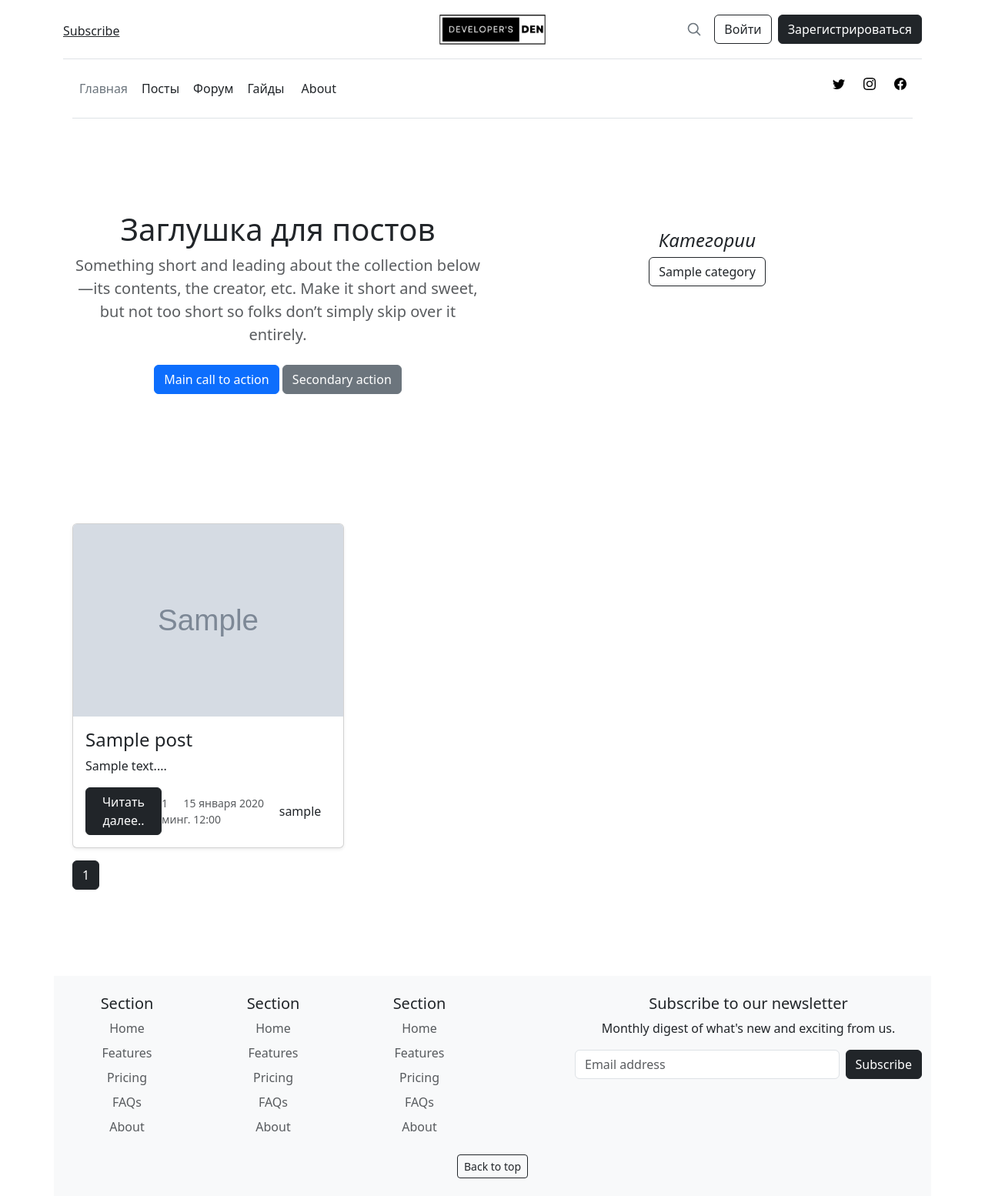
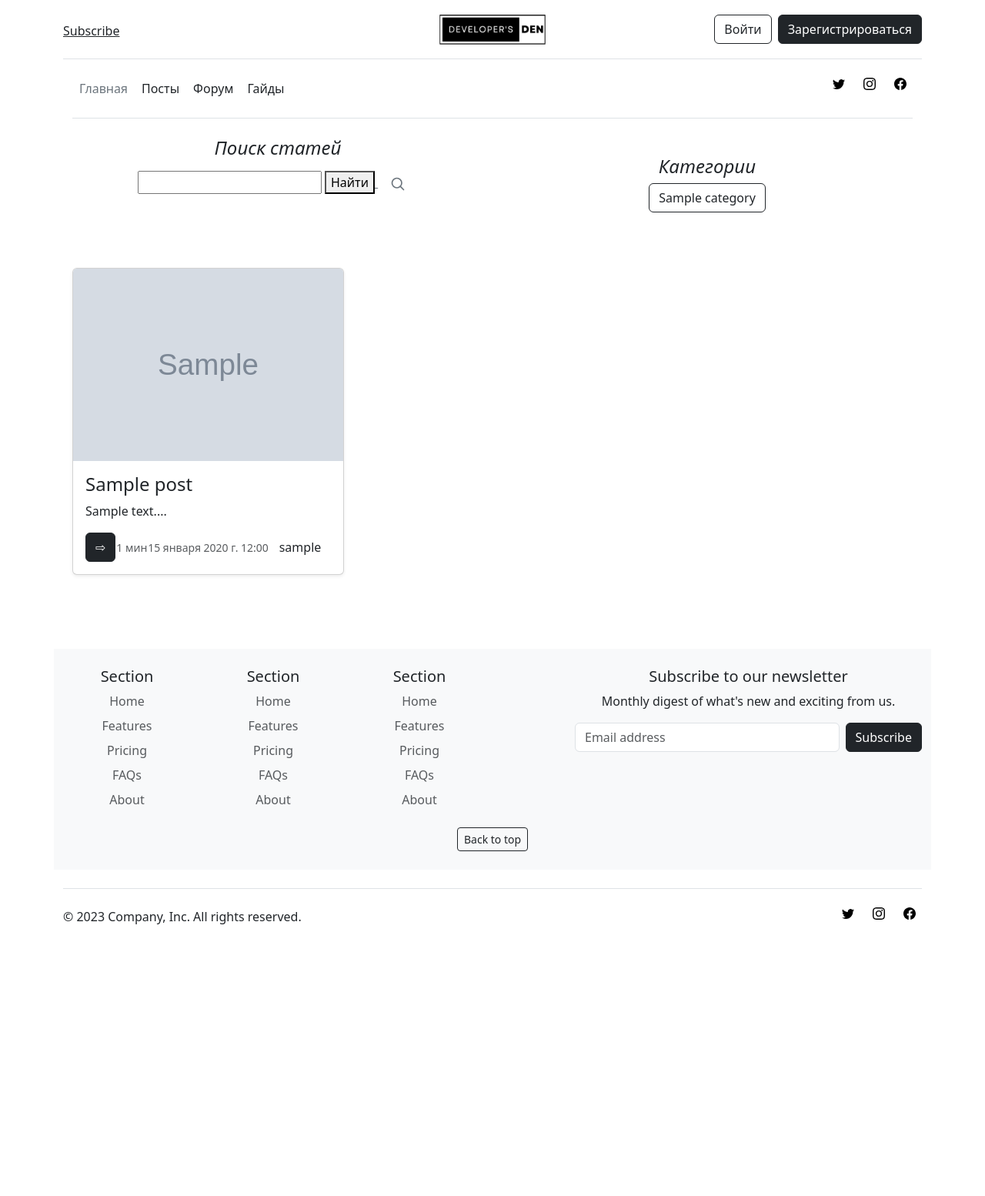
Before and after one commit to V1P7/BlogForDeveloper, a Django app: page /posts/ in a window 1280 px wide. Shown: the top 1554 px of the page at 77% size. After the commit the page ends 1201 px from the top, so only its background shows below. Run offline with Django 4.2, Linux system fonts and the light colour scheme; tables that the repository leaves empty hold one stand-in row (values such as "Sample post"); grey boxes marked "Sample" are stand-in pictures.

Commit message:
Delete pagination add search posts

```diff
--- a/Blog/forms.py
+++ b/Blog/forms.py
@@ -11,3 +11,6 @@ class RegistrationForm(UserCreationForm):
 	class Meta:
 		model = User
 		fields = ['email', 'username', 'password1', 'password2']
+
+class PostSearchForm(forms.Form):
+	search_query = forms.CharField(label = '', max_length = 100)
--- a/Blog/views.py
+++ b/Blog/views.py
@@ -7,8 +7,9 @@ from django.contrib.auth.decorators import login_required
 from django.core.paginator import Paginator
 from django.urls import reverse_lazy
 from django.views.generic import CreateView
+from django.db import models
 
-from .forms import RegistrationForm
+from .forms import RegistrationForm, PostSearchForm
 from .models import Post, Category
 
 @login_required
@@ -20,16 +21,23 @@ def index(request):
 	return render(request, 'Blog/Main/index.html', context)
 
 def posts(request):
-	title = 'Заглушка для постов'
+	form = PostSearchForm()
 	posts = Post.objects.all()
 	categories = Category.objects.all()
-	paginator = Paginator(posts, 6) # Показывать по 6 объектов на странице
+	paginator = Paginator(posts, 6)  # Показывать по 6 объектов на странице
+	title = 'Поиск статей'
+	# page_number = request.GET.get('page')
+	# page_obj = paginator.get_page(page_number)
 
-	page_number = request.GET.get('page')
-	page_obj = paginator.get_page(page_number)
-
-	context = {'title': title, 'page_obj': page_obj, 'categories': categories}
-
+	if 'search_query' in request.GET:
+		search_query = request.GET.get('search_query')
+		# Выполните поиск по заголовку и содержимому
+		posts = Post.objects.filter(
+			models.Q(title__icontains = search_query) | models.Q(content__icontains = search_query)
+		)
+	# снять коммент когда придумаю как починить пагинацию
+	# context = {'title': title, 'page_obj': page_obj, 'categories': categories, 'posts': posts, 'form': form}
+	context = {'title': title, 'categories': categories, 'posts': posts, 'form': form}
 	return render(request, 'Blog/Info/posts.html', context)
 
 def forum(request):
--- a/templates/Blog/Additional/category_posts.html
+++ b/templates/Blog/Additional/category_posts.html
@@ -17,7 +17,7 @@
                         </div>
                     <small class="text-body-secondary">{{ post.read_time }} мин</small>
                     <small class="text-body-secondary">{{ post.publish_date }}</small>
-                    <small class="text-body-secondary"><a class="btn" type="button" href="{% url 'user_posts'%}" >{{ post.author }}</a></small>
+                    <small class="text-body-secondary"><a class="btn" type="button" href="{% url 'user_posts' user_id=post.author.id %}" >{{ post.author.username }}</a></small>
               </div>
             </div>
           </div>
--- a/templates/Blog/Info/posts.html
+++ b/templates/Blog/Info/posts.html
@@ -1,16 +1,22 @@
 {% extends 'Blog/Main/base.html' %}
 
 {% block content %}
-  <section class="py-5 text-center container">
-    <div class="row py-lg-5">
-        <div class="col-lg-6 col-md-8 mx-auto">
-            <h1 class="fw-light">{{ title }}</h1>
-            <p class="lead text-body-secondary">Something short and leading about the collection below—its contents, the creator, etc. Make it short and sweet, but not too short so folks don’t simply skip over it entirely.</p><p>
-            <a href="#" class="btn btn-primary my-2">Main call to action</a>
-            <a href="#" class="btn btn-secondary my-2">Secondary action</a>
+
+  <section class="text-center container">
+    <div class="row">
+
+        <div class="col-lg-6 mx-auto">
+            <h4 class="fst-italic">{{ title }}</h4>
+            <p class="lead text-body-secondary"></p>
+            <p>
+            <form method="GET">
+                    {{ form }}<a class="link-secondary" href="#" aria-label="Search"><button type="submit">Найти</button>
+                <svg xmlns="http://www.w3.org/2000/svg" width="20" height="20" fill="none" stroke="currentColor" stroke-linecap="round" stroke-linejoin="round" stroke-width="2" class="mx-3" role="img" viewBox="0 0 24 24"><title>Search</title><circle cx="10.5" cy="10.5" r="7.5"/><path d="M21 21l-5.2-5.2"/></svg></a>
+            </form>
             </p>
         </div>
-        <div class="col-lg-6 col-md-8 mx-auto">
+
+        <div class="col-lg-6">
             <div class="p-4">
                 <h4 class="fst-italic">Категории</h4>
                     <ol class="list-unstyled mb-0">
@@ -19,13 +25,20 @@
                 {% endfor %}
                     </ol>
             </div>
-        </div>
+        <div>
+
     </div>
+
 </section>
+
+    {% if posts %}
+
   <div class="album py-5">
     <div class="container">
+
       <div class="row row-cols-1 row-cols-sm-2 row-cols-md-3 g-3">
-          {% for post in page_obj %}
+
+          {% for post in posts %}
         <div class="col">
           <div class="card shadow-sm">
             <img class="bd-placeholder-img card-img-top" src="{{ post.photo.url }}" width="100%" height="250" alt="Placeholder: Thumbnail">
@@ -34,8 +47,7 @@
               <p class="card-text">{{ post.content | slice:":100"}}...</p>
               <div class="d-flex justify-content-between align-items-center">
                 <div class="btn-group">
-                  <a class="btn btn-dark" type="button" href="{% url 'post_detail' slug=post.slug %}" >Читать далее..</a>
-
+                  <a class="btn btn-dark" type="button" href="{% url 'post_detail' slug=post.slug %}" >⇨</a>
                 </div>
                     <small class="text-body-secondary">{{ post.read_time }} мин</small>
                     <small class="text-body-secondary">{{ post.publish_date }}</small>
@@ -45,19 +57,28 @@
           </div>
         </div>
           {% endfor %}
+
       </div>
-    </div>
-        <nav class="my-3 text-center container"  aria-label="...">
-            <ul class="pagination">
-                {% if page_obj.has_previous %}
-                   <li class="page-item"><a class="btn btn-outline-dark"  href="?page={{ page_obj.previous_page_number }}">Предыдущая</a></li>
-                {% endif %}
-                    <li class="page-item active" aria-current="page"><span class="btn btn-dark">{{ page_obj.number }}</span></li>
-                {% if page_obj.has_next %}
-                    <li class="page-item"><a class="btn btn-outline-dark" href="?page={{ page_obj.next_page_number }}">Следующая</a></li>
-                {% endif %}
-            </ul>
-        </nav>
+
     </div>
 
+  </div>
+{% else %}
+    {% if 'search_query' in request.GET %}
+        <p>По вашему запросу ничего не найдено.</p>
+    {% endif %}
+{% endif %}
+
+{#        <nav class="my-3 text-center container"  aria-label="...">#}
+{#            <ul class="pagination">#}
+{#                {% if page_obj.has_previous %}#}
+{#                   <li class="page-item"><a class="btn btn-outline-dark"  href="?page={{ page_obj.previous_page_number }}">Предыдущая</a></li>#}
+{#                {% endif %}#}
+{#                    <li class="page-item active" aria-current="page"><span class="btn btn-dark">{{ page_obj.number }}</span></li>#}
+{#                {% if page_obj.has_next %}#}
+{#                    <li class="page-item"><a class="btn btn-outline-dark" href="?page={{ page_obj.next_page_number }}">Следующая</a></li>#}
+{#                {% endif %}#}
+{#            </ul>#}
+{#        </nav>#}
+    </div>
 {% endblock %}
--- a/templates/Blog/Main/base.html
+++ b/templates/Blog/Main/base.html
@@ -113,9 +113,6 @@
                 <img src="{% static 'media/logo.png' %}" alt="Логотип" width="40%" height="50%"></a>
         </div>
         <div class="col-4 d-flex justify-content-end align-items-center">
-            <a class="link-secondary" href="#" aria-label="Search">
-            <svg xmlns="http://www.w3.org/2000/svg" width="20" height="20" fill="none" stroke="currentColor" stroke-linecap="round" stroke-linejoin="round" stroke-width="2" class="mx-3" role="img" viewBox="0 0 24 24"><title>Search</title><circle cx="10.5" cy="10.5" r="7.5"/><path d="M21 21l-5.2-5.2"/></svg>
-            </a>
             {% if user.is_authenticated %}
   <!-- Имя пользователя и кнопка выхода -->
             <span>Привет, {{ user.username }}!</span>
@@ -137,7 +134,6 @@
         <li><a href="{% url 'posts' %}" class="btn btn-outline px-2">Посты</a></li>
         <li><a href="{% url 'forum' %}" class="btn btn-outline px-2">Форум</a></li>
         <li><a href="{% url 'guides' %}" class="btn btn-outline px-2">Гайды</a></li>
-        <li><a href="#" class="btn btn-outline">About</a></li>
     </ul>
     <ul class="list-unstyled d-flex my-2">
             <li class="ms-3"><a class="link-body-emphasis" href="#"><svg class="bi" width="24" height="24"><path d="M5.026 15c6.038 0 9.341-5.003 9.341-9.334 0-.14 0-.282-.006-.422A6.685 6.685 0 0 0 16 3.542a6.658 6.658 0 0 1-1.889.518 3.301 3.301 0 0 0 1.447-1.817 6.533 6.533 0 0 1-2.087.793A3.286 3.286 0 0 0 7.875 6.03a9.325 9.325 0 0 1-6.767-3.429 3.289 3.289 0 0 0 1.018 4.382A3.323 3.323 0 0 1 .64 6.575v.045a3.288 3.288 0 0 0 2.632 3.218 3.203 3.203 0 0 1-.865.115 3.23 3.23 0 0 1-.614-.057 3.283 3.283 0 0 0 3.067 2.277A6.588 6.588 0 0 1 .78 13.58a6.32 6.32 0 0 1-.78-.045A9.344 9.344 0 0 0 5.026 15z"/></svg></a></li>
```
Also changed, not shown: templates/Blog/Additional/post_search.html (added, +23 -0 lines).
